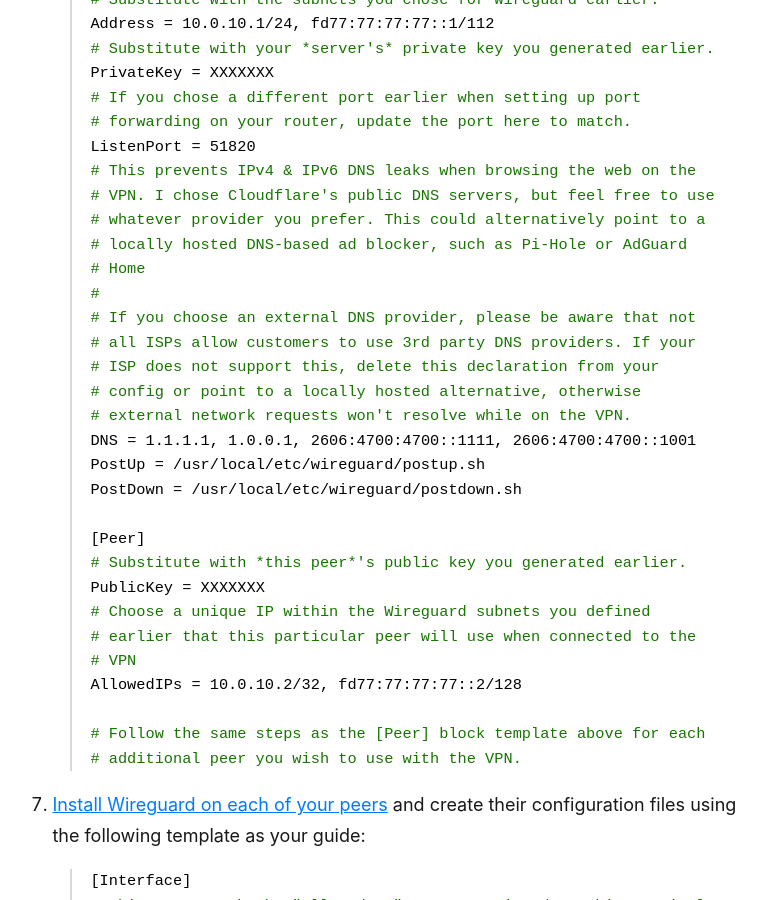
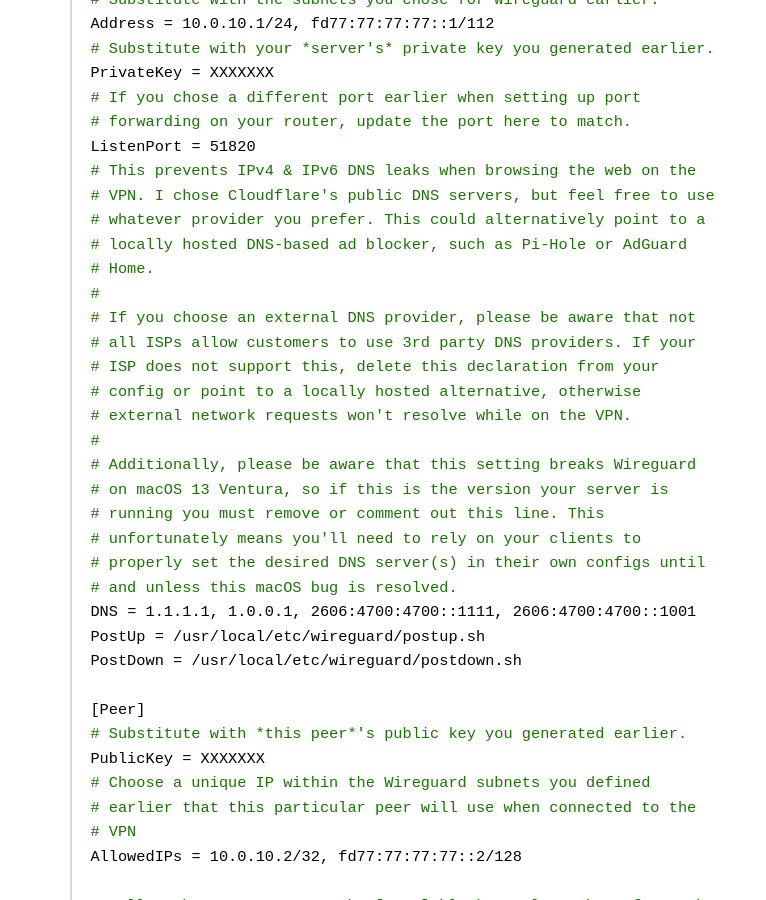
Before and after one commit to barrowclift/nitro.barrowclift.me, a Jekyll site: the page built from _posts/2019-08-30-wireguard-server-on-macos.markdown, in a window 1280 px wide and 900 px high, scrolled down 5904 px. Shown: the whole window, without its empty margins (260-1026 px from the left). Built offline with Jekyll 4.4.1, drawn with Linux system fonts in a browser that asks for light colours; emoji names are drawn with the system emoji font; some of the changed text lies outside the part shown.

Commit message:
Updated Wireguard article to note broken DNS directive

```diff
--- a/_posts/2019-08-30-wireguard-server-on-macos.markdown
+++ b/_posts/2019-08-30-wireguard-server-on-macos.markdown
@@ -2,7 +2,7 @@
 layout: article
 title: "Wireguard Server on macOS"
 date: 2019-08-30 20:15:26
-update: 2023-01-16 10:41:03-0500
+update: 2023-06-19 13:18:11-0400
 categories:
   - Technology
   - macOS
@@ -16,11 +16,11 @@ has_afterward: true
 ---
 
 <div class="admonition yellow">
-<p class="admonition-title">Update: January 15, 2023</p>
+<p class="admonition-title">Update: June 19, 2023</p>
 <p></p>
 <p>This is a revision of the <a href="/obsolete/wireguard-server-on-macos">first guide</a> originally published back in August 30, 2019.</p>
 <p>This revision contains a myriad of improvements provided by <a href="#many-thanks-to">multiple individuals</a> and would not exist in its current form without their help. Each are credited at the end of the article, and many thanks to them all for their contributions to this site and the Wireguard community.</p>
-<p>I can confirm this guide works with <a href="https://formulae.brew.sh/formula/wireguard-tools">wireguard-tools 1.0.20210914</a> for macOS Ventura 13.1 on both Apple Silicon and Intel-based Macs.</p>
+<p>I can confirm this guide works with <a href="https://formulae.brew.sh/formula/wireguard-tools">wireguard-tools 1.0.20210914</a> for macOS Ventura 13.4 on both Apple Silicon and Intel-based Macs.</p>
 </div>
 
 <figure markdown="1" class="inline shadow">
@@ -154,13 +154,20 @@ rm -rf /usr/local/var/run/wireguard/pf_wireguard_ipv6_token.txt
 <span class="c1"># VPN. I chose Cloudflare's public DNS servers, but feel free to use</span>
 <span class="c1"># whatever provider you prefer. This could alternatively point to a</span>
 <span class="c1"># locally hosted DNS-based ad blocker, such as Pi-Hole or AdGuard</span>
-<span class="c1"># Home</span>
+<span class="c1"># Home.</span>
 <span class="c1">#</span>
 <span class="c1"># If you choose an external DNS provider, please be aware that not</span>
 <span class="c1"># all ISPs allow customers to use 3rd party DNS providers. If your</span>
 <span class="c1"># ISP does not support this, delete this declaration from your</span>
 <span class="c1"># config or point to a locally hosted alternative, otherwise</span>
 <span class="c1"># external network requests won't resolve while on the VPN.</span>
+<span class="c1">#</span>
+<span class="c1"># Additionally, please be aware that this setting breaks Wireguard</span>
+<span class="c1"># on macOS 13 Ventura, so if this is the version your server is</span>
+<span class="c1"># running you must remove or comment out this line. This</span>
+<span class="c1"># unfortunately means you'll need to rely on your clients to</span>
+<span class="c1"># properly set the desired DNS server(s) in their own configs until</span>
+<span class="c1"># and unless this macOS bug is resolved.</span>
 <span class="nv">DNS</span> <span class="o">=</span> 1.1.1.1, 1.0.0.1, 2606:4700:4700::1111, 2606:4700:4700::1001
 <span class="nv">PostUp</span> <span class="o">=</span> /usr/local/etc/wireguard/postup.sh
 <span class="nv">PostDown</span> <span class="o">=</span> /usr/local/etc/wireguard/postdown.sh
@@ -288,6 +295,7 @@ The following help articles and documentation from fellow enthusiasts were inval
 * **Luke Sandoval** for his private message revealing that the approach detailed in this guide obfuscates client IPs behind the server's IP. Thus, this solution might not meet certain needs and is thus now called out as a caveat in the guide.
 * [**Alessio Nossa**](https://github.com/alessionossa) for informing me that the original "post down" script did *not* in fact remove the PF traffic routing rule as originally claimed (rather, [it only removed the PF "enable" reference](https://www.manpagez.com/man/8/pfctl/). Their original comment notifying this miss remains [publicly accessible on Github](https://github.com/barrowclift/barrowclift.github.io/issues/1#issuecomment-1133563862).
 * [**Donavon Buchanan**](https://github.com/dbuchanandev), whose thorough email and sensible [reference repo](https://github.com/dbuchanandev/WireGuard-macOS-IPv6) filled the crucial missing piece of <abbr style="font-variant-caps:unset;font-feature-settings:unset;" title="Internet Protocol version 6">IPv6</abbr> support in this guide. Without his contribution, this guide would still be restricted to just <abbr style="font-variant-caps:unset;font-feature-settings:unset;" title="Internet Protocol version 4">IPv4</abbr> connections, and been worse off for it.
+* [**Glenn F. Schreiber**](https://theweatherguy.net/blog/blog-faq/) (a.k.a "theweatherguy") for identifying and notifying me that starting with macOS 13 Ventura the DNS directive prevents the VPN from functioning when set in the *server*'s Wireguard config.
 
 *[DNS]: Domain Name System
 *[ISP]: Internet Service Provider
```
